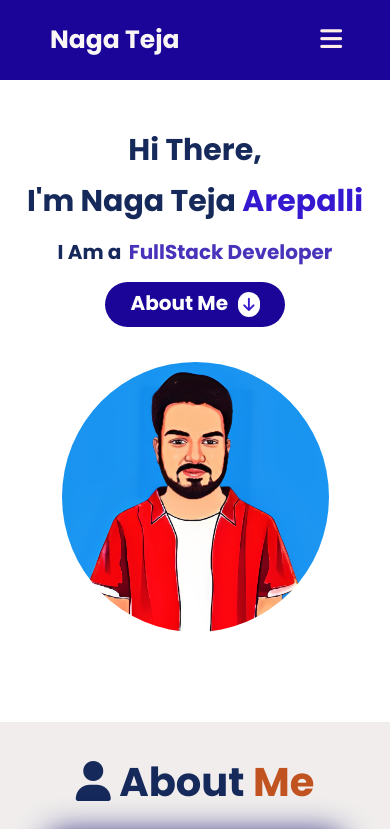
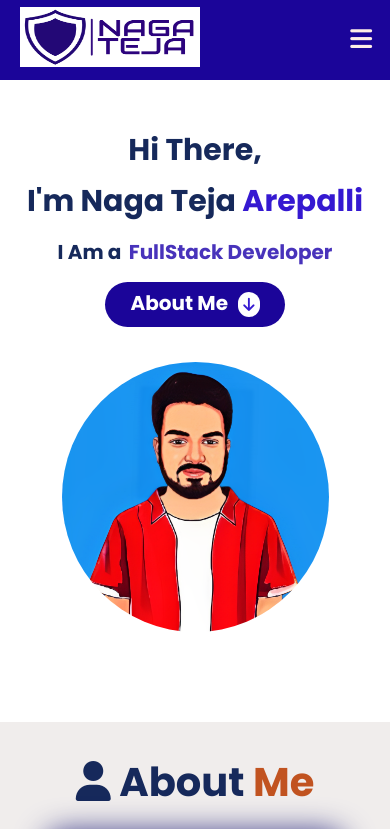
Before and after one commit to NagaTejaArepalli/portfolio, a plain HTML site: page index.html in a window 390 px wide. Shown: the top 829 px of the page. Drawn offline with nearby package versions, Linux system fonts and the light colour scheme.

Commit message:
portfolio3

```diff
--- a/index.html
+++ b/index.html
@@ -14,7 +14,7 @@
     <body>
         <!--nav bar-->
         <header>
-            <a href="#" class="logo">Naga Teja</a>
+            <a href="#"><img src="images/logo1.png" alt=""></a>
             <input type="checkbox" id="check">
             <label for="check" class="checkbtn">
                 <i class="fa-solid fa-bars"></i>
--- a/style.css
+++ b/style.css
@@ -33,12 +33,16 @@ header{
     display: flex;
     align-items: center;
     justify-content: space-between;
-    padding: 10px 40px;
+    padding: 5px 70px;
     background: var(--bg-color);
+}
+header img{
+    width: 200px;
+    height: 60px;
 }
 .logo{
     color: var(--main-color);
-    font-size: 30px;
+    font-size: 2px;
     padding-left: 70px;
     font-weight: bold;
     width: 40%;
@@ -90,10 +94,14 @@ header{
         justify-content: center;
         background:var(--bg-color);
     }
-    header .navbar a{
+    header{
+        padding: 10px;
+    }
+    header img{
         color:var(--main-color);
-        padding:10px 15px;
-        margin:13px;
+        padding:10px;
+        height: 80px;
+        margin-left:0px;
     }
     header .navbar a:hover{
         background:var(--main-color);
```
Also changed, not shown: images/logo.png (added), images/logo1.png (added).
